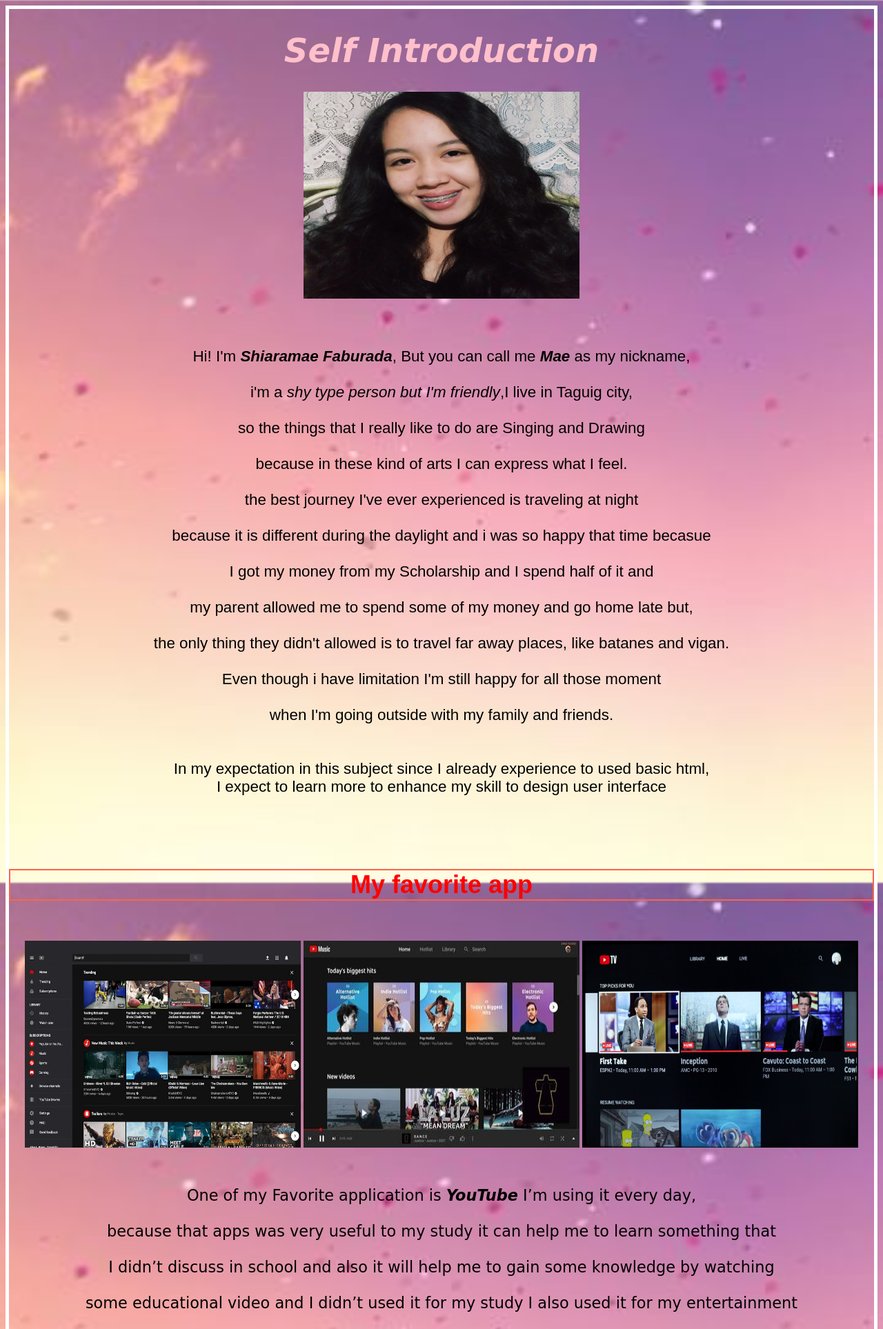
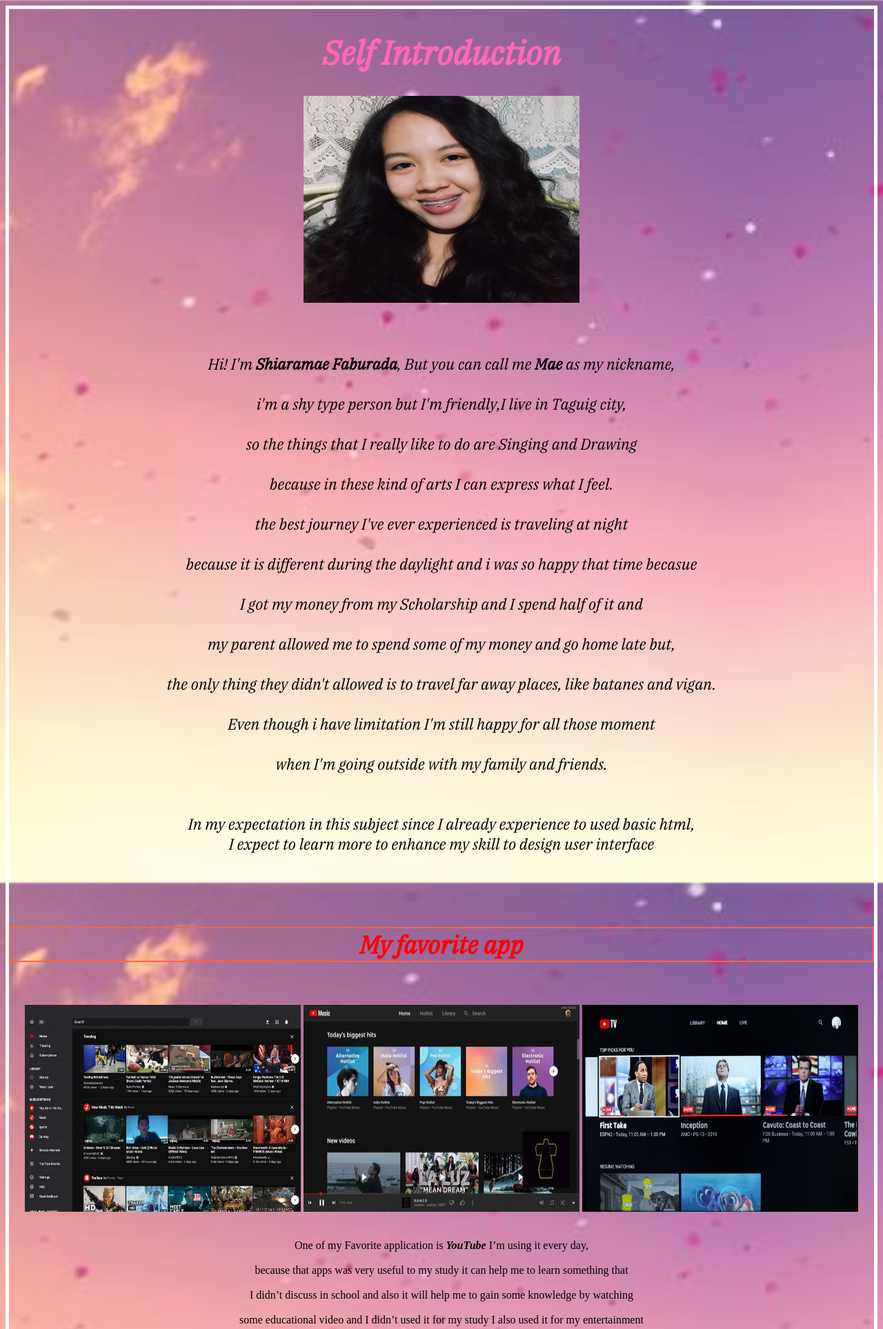
Before and after one commit to shiara210/lab1, a PHP site: page /index.html in a window 1280 px wide. Shown: the top 1927 px of the page at 69% size. Run offline with PHP 8.4, Linux system fonts and the light colour scheme; some web fonts are replaced.

Commit message:
new update

```diff
--- a/css/style.css
+++ b/css/style.css
@@ -1,7 +1,7 @@
 
 h1 {
-   color:pink;
-   font-family: verdana;
+   color: #ff69b4;;
+   font-family: 'IBM Plex Serif',serif;
    font-size: 300%;
 }
 
@@ -16,14 +16,14 @@
 
 p {
   color: Black;
-  font-family: 'Harrington', sans-serif;
+  font-family: 'IBM Plex Serif',serif;
   font-size:140%;
   text-align:center;
 }
 
 p2 {
     color: red;
-    font-family: 'Harrington', sans-serif;
+    font-family: 'IBM Plex Serif',serif;
     font-size: 150%;
     text-align: center;
 }
@@ -31,7 +31,7 @@
 
 p3 {
     color: black;
-    font-family:"Comic Sans MS";
+    font-family:''Noto Sans JP', sans-serif;
     font-size: 140%;
     text-align: center;
 }
--- a/index.html
+++ b/index.html
@@ -3,11 +3,10 @@
 <head>
 <title> Introduction</title>
 <link rel="stylesheet"href="CSS/style.css"/>
-<link href="https://fonts.cdnfonts.com/css/harrington" rel="stylesheet">
+<link href="https://fonts.googleapis.com/css2?family=IBM+Plex+Serif:ital@1&display=swap" rel="stylesheet">
+<link href="https://fonts.googleapis.com/css2?family=Noto+Sans+JP&display=swap" rel="stylesheet">
 </head>
 <body>
-<body background="css/cute.jpg">
-
 <h1><center><b><i>Self Introduction</h1></center></b></i>
 
 <center><img src="My_Pic.jpg" alt="My picture" style="width:400px;height:300px;"></center>
```
